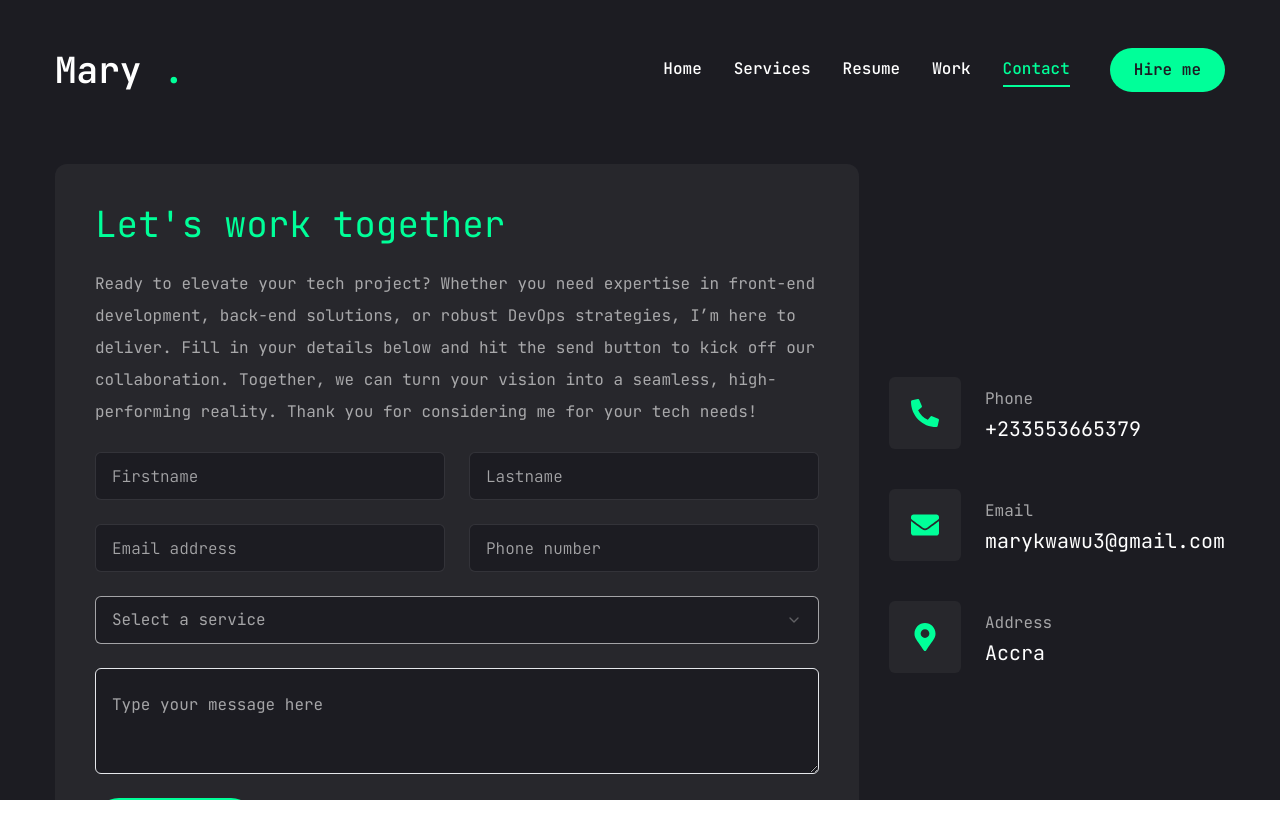
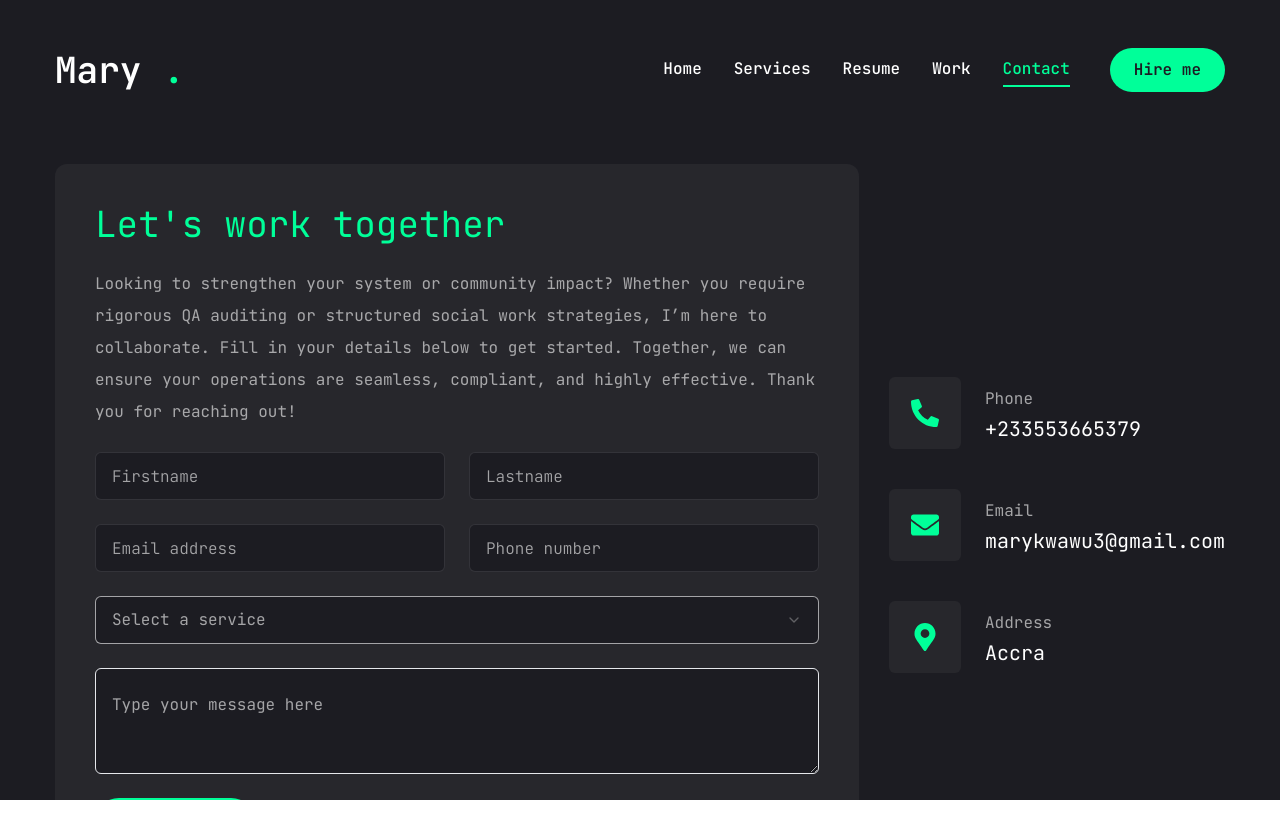
Before and after one commit to MaryKwawu/Portfolio, a Next.js app: page /contact in a window 1280 px wide. Shown: the top 838 px of the page. Built offline with nearby package versions, Linux system fonts and the light colour scheme.

Commit message:
Update Contact with the current services I provide

```diff
--- a/src/app/contact/page.tsx
+++ b/src/app/contact/page.tsx
@@ -68,13 +68,11 @@ const Contact = () => {
 							>
 								<h3 className="text-4xl text-accent">Let's work together</h3>
 								<p className="text-white/60">
-									Ready to elevate your tech project? Whether you need expertise
-									in front-end development, back-end solutions, or robust DevOps
-									strategies, I’m here to deliver. Fill in your details below
-									and hit the send button to kick off our collaboration.
-									Together, we can turn your vision into a seamless,
-									high-performing reality. Thank you for considering me for your
-									tech needs!
+									Looking to strengthen your system or community impact?
+									Whether you require rigorous QA auditing or structured social work strategies,
+									 I’m here to collaborate. Fill in your details below to get started.
+									 Together, we can ensure your operations are seamless, compliant, and highly effective.
+									  Thank you for reaching out!
 								</p>
 								{/* input */}
 								<div className="grid grid-cols-1 md:grid-cols-2 gap-6">
```
